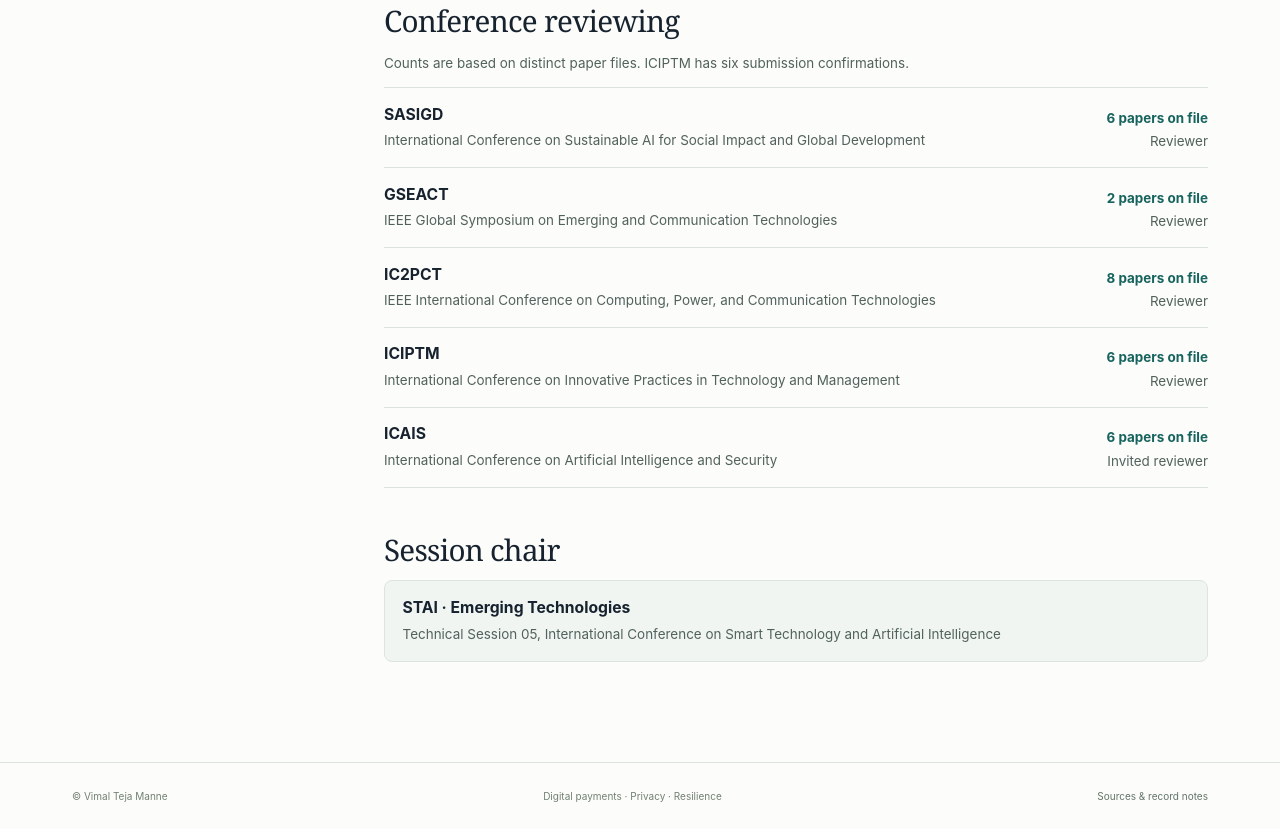
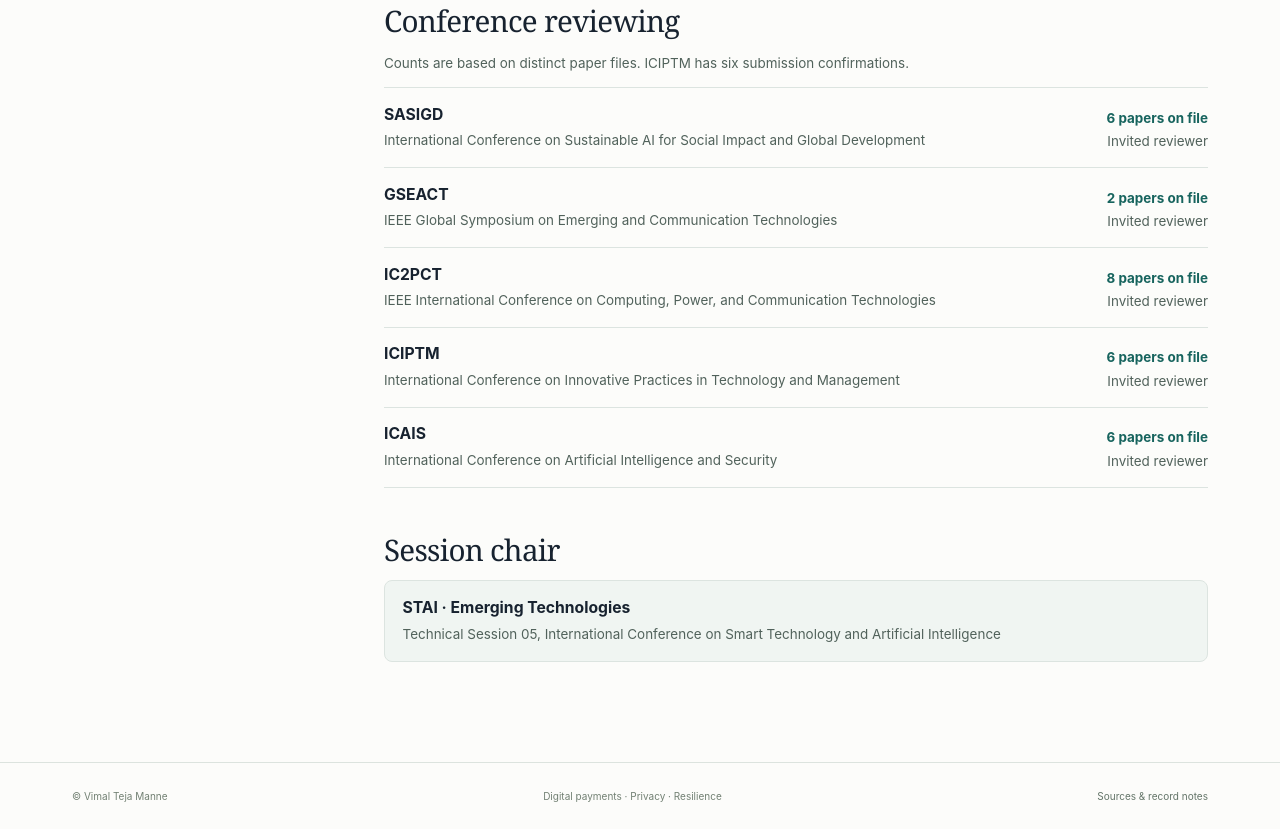
Before and after one commit to vimaltejam-prog/vimaltejam-prog.github.io, a plain HTML site: page peer-review.html in a window 1280 px wide. Shown: the part 940-1769 px from the top of the page. Drawn offline with Linux system fonts and the light colour scheme.

Commit message:
Label all conference reviewer roles as invited

```diff
--- a/peer-review.html
+++ b/peer-review.html
@@ -58,19 +58,19 @@
 
       <li>
         <div><h3>SASIGD</h3><p>International Conference on Sustainable AI for Social Impact and Global Development</p></div>
-        <div class="service-record-meta"><span>6 papers on file</span><p>Reviewer</p></div>
+        <div class="service-record-meta"><span>6 papers on file</span><p>Invited reviewer</p></div>
       </li>
       <li>
         <div><h3>GSEACT</h3><p>IEEE Global Symposium on Emerging and Communication Technologies</p></div>
-        <div class="service-record-meta"><span>2 papers on file</span><p>Reviewer</p></div>
+        <div class="service-record-meta"><span>2 papers on file</span><p>Invited reviewer</p></div>
       </li>
       <li>
         <div><h3>IC2PCT</h3><p>IEEE International Conference on Computing, Power, and Communication Technologies</p></div>
-        <div class="service-record-meta"><span>8 papers on file</span><p>Reviewer</p></div>
+        <div class="service-record-meta"><span>8 papers on file</span><p>Invited reviewer</p></div>
       </li>
       <li>
         <div><h3>ICIPTM</h3><p>International Conference on Innovative Practices in Technology and Management</p></div>
-        <div class="service-record-meta"><span>6 papers on file</span><p>Reviewer</p></div>
+        <div class="service-record-meta"><span>6 papers on file</span><p>Invited reviewer</p></div>
       </li>
       <li>
         <div><h3>ICAIS</h3><p>International Conference on Artificial Intelligence and Security</p></div>
```
